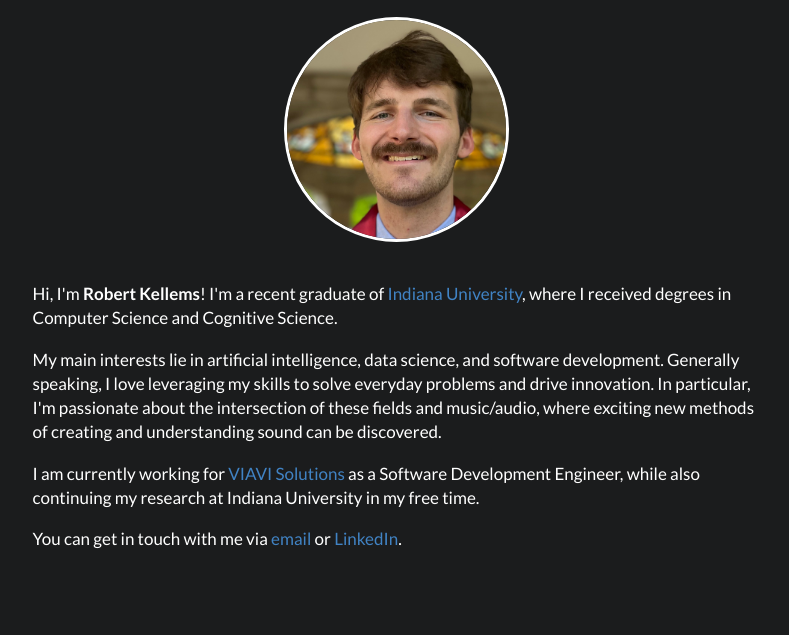
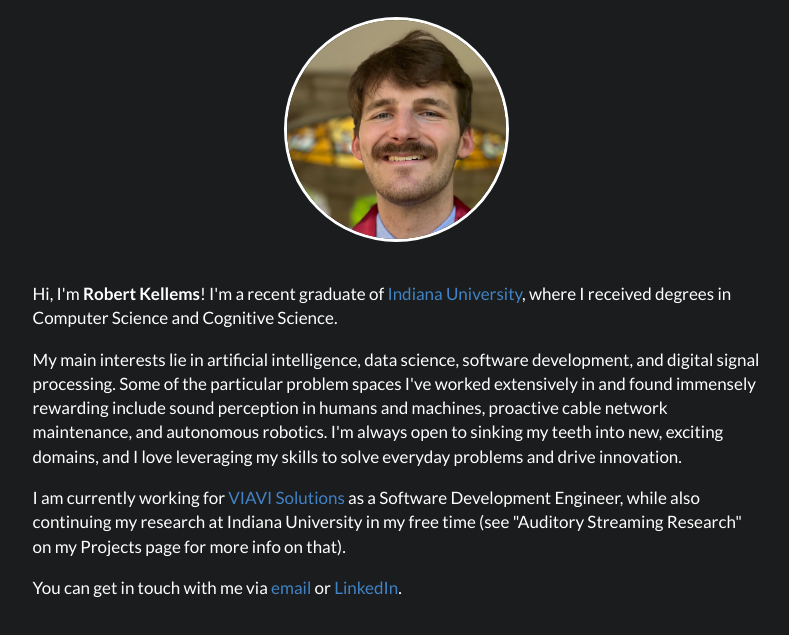
Before and after one commit to robkellems/robkellems.github.io, a plain HTML site: page index.html in a window 1280 px wide. Shown: the part 127-762 px from the top of the page, without its empty margins (244-1033 px from the left). Drawn offline with nearby package versions, Linux system fonts and the light colour scheme.

Commit message:
update intro paragraph

```diff
--- a/index.html
+++ b/index.html
@@ -55,8 +55,8 @@
         <img class="ui circular image profile-image" src="resources/headshot.jpg" alt="Profile picture">
         <br><br>
         <p>Hi, I'm <b>Robert Kellems</b>! I'm a recent graduate of <a href="https://www.indiana.edu/" target="_blank">Indiana University</a>, where I received degrees in Computer Science and Cognitive Science.</p>
-        <p>My main interests lie in artificial intelligence, data science, and software development. Generally speaking, I love leveraging my skills to solve everyday problems and drive innovation. In particular, I'm passionate about the intersection of these fields and music/audio, where exciting new methods of creating and understanding sound can be discovered.</p>
-        <p>I am currently working for <a href="https://www.viavisolutions.com/en-us" target="_blank">VIAVI Solutions</a> as a Software Development Engineer, while also continuing my research at Indiana University in my free time.</p>
+        <p>My main interests lie in artificial intelligence, data science, software development, and digital signal processing. Some of the particular problem spaces I've worked extensively in and found immensely rewarding include sound perception in humans and machines, proactive cable network maintenance, and autonomous robotics. I'm always open to sinking my teeth into new, exciting domains, and I love leveraging my skills to solve everyday problems and drive innovation.</p>
+        <p>I am currently working for <a href="https://www.viavisolutions.com/en-us" target="_blank">VIAVI Solutions</a> as a Software Development Engineer, while also continuing my research at Indiana University in my free time (see "Auditory Streaming Research" on my Projects page for more info on that).</p>
         <p>You can get in touch with me via  <a href="mailto:robertgkellems@gmail.com" target="_blank">email</a> or <a href="https://www.linkedin.com/in/robertkellems/" target="_blank">LinkedIn</a>.</p>
     </div>
 </div>
```
